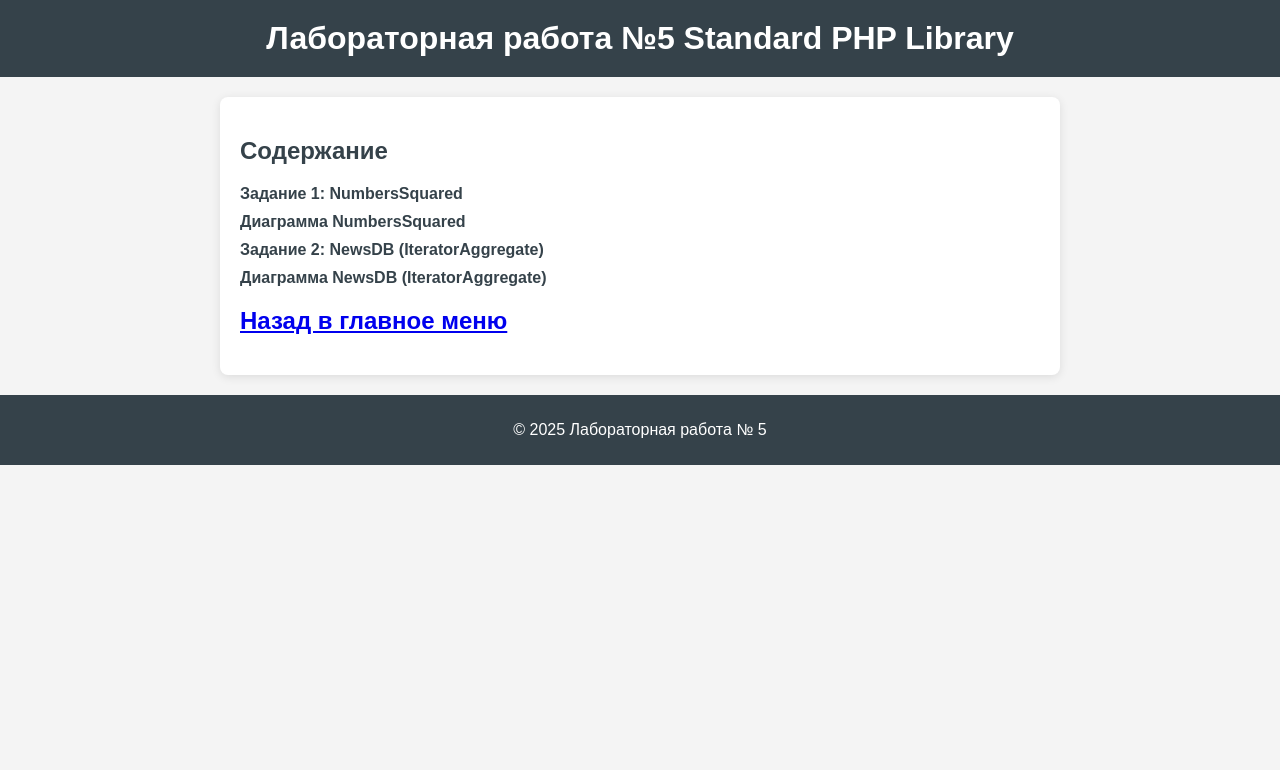
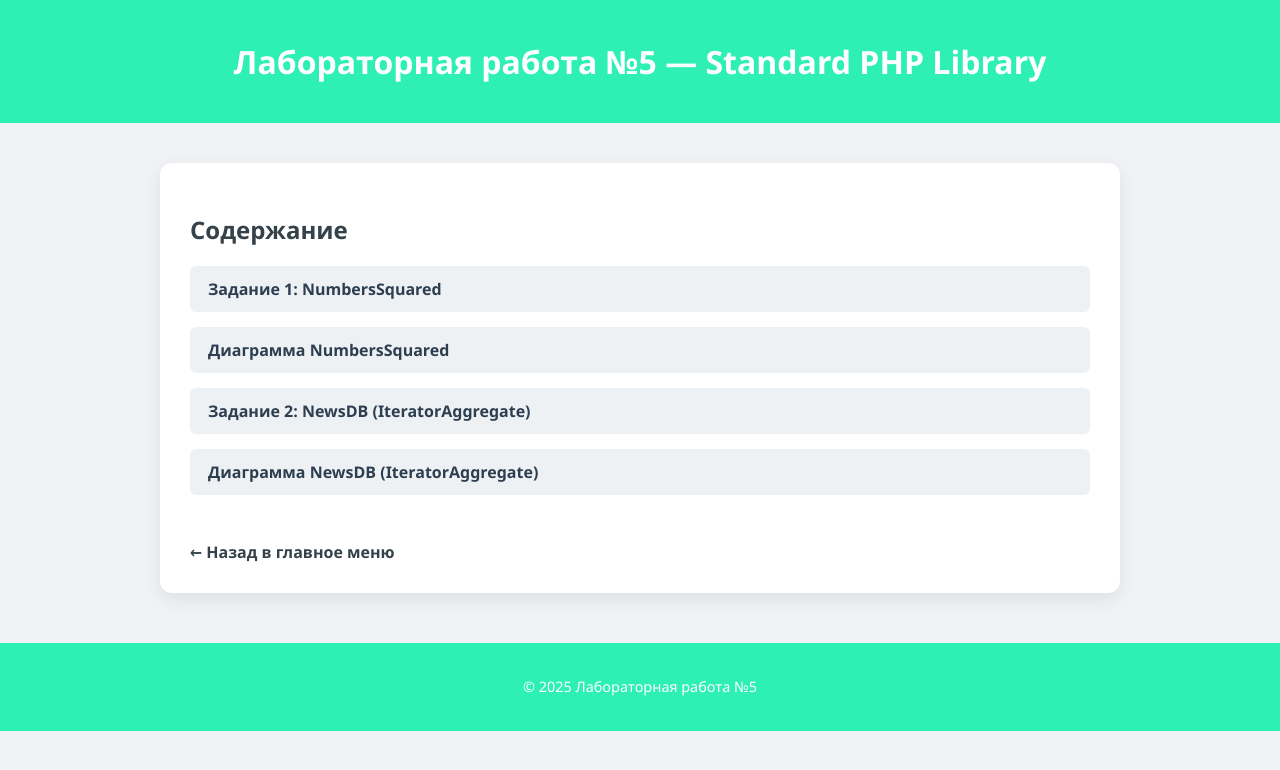
Before and after one commit to sad1400/web, a PHP site: page /lab5.php in a window 1280 px wide. Shown: the top 770 px of the page. Run offline with PHP 8.4, Linux system fonts and the light colour scheme.

Commit message:
Update lab5.php

```diff
--- a/lab5.php
+++ b/lab5.php
@@ -1,15 +1,99 @@
 <!DOCTYPE html>
 <html lang="ru">
 <head>
-    <meta charset="UTF-8">
-    <title>Лабораторная 5 Standard PHP Library</title>
-    <link rel="stylesheet" href="style.css">
+    <meta charset="UTF-8" />
+    <title>Лабораторная №5 — Standard PHP Library</title>
+    <meta name="viewport" content="width=device-width, initial-scale=1.0"/>
+    <style>
+        body {
+            margin: 0;
+            font-family: 'Segoe UI', Tahoma, Geneva, Verdana, sans-serif;
+            background-color: #f0f2f5;
+            color: #333;
+        }
+
+        header {
+            background-color: #2ef0b5;
+            color: #fff;
+            padding: 40px 20px;
+            text-align: center;
+        }
+
+        header h1 {
+            margin: 0;
+            font-size: 2rem;
+        }
+
+        .content {
+            max-width: 900px;
+            margin: 40px auto;
+            padding: 30px;
+            background-color: #fff;
+            border-radius: 12px;
+            box-shadow: 0 6px 18px rgba(0, 0, 0, 0.08);
+        }
+
+        h2 {
+            font-size: 1.5rem;
+            color: #35424a;
+            margin-bottom: 20px;
+        }
+
+        ul {
+            list-style: none;
+            padding: 0;
+        }
+
+        ul li {
+            margin-bottom: 15px;
+        }
+
+        ul li a {
+            display: block;
+            padding: 12px 18px;
+            background-color: #eef1f4;
+            border-radius: 6px;
+            color: #2c3e50;
+            font-weight: 600;
+            text-decoration: none;
+            transition: all 0.2s ease;
+        }
+
+        ul li a:hover {
+            background-color: #35424a;
+            color: #fff;
+            transform: translateX(5px);
+        }
+
+        .back-link {
+            display: inline-block;
+            margin-top: 30px;
+            font-weight: bold;
+            color: #35424a;
+            text-decoration: none;
+            transition: color 0.2s;
+        }
+
+        .back-link:hover {
+            color: #e8491d;
+        }
+
+        footer {
+            margin-top: 50px;
+            background-color: #2ef0b5;
+            color: white;
+            text-align: center;
+            padding: 20px 0;
+            font-size: 0.9rem;
+        }
+    </style>
 </head>
 <body>
     <header>
-    <h1>Лабораторная работа №5 Standard PHP Library</h1>
+        <h1>Лабораторная работа №5 — Standard PHP Library</h1>
     </header>
-<div class="content">
+
+    <main class="content">
         <h2>Содержание</h2>
         <ul>
             <li><a href="task1.php">Задание 1: NumbersSquared</a></li>
@@ -17,10 +101,11 @@
             <li><a href="task2.php">Задание 2: NewsDB (IteratorAggregate)</a></li>
             <li><a href="task2diagrama.php">Диаграмма NewsDB (IteratorAggregate)</a></li>
         </ul>
-    <h2><a href="index.php">Назад в главное меню</a></h2>
-</div>
+        <a class="back-link" href="index.php">← Назад в главное меню</a>
+    </main>
+
     <footer>
-        <p>&copy; 2025 Лабораторная работа № 5</p>
+        <p>&copy; 2025 Лабораторная работа №5</p>
     </footer>
 </body>
 </html>
```
Lines whose indentation alone changed are shown as unchanged.
